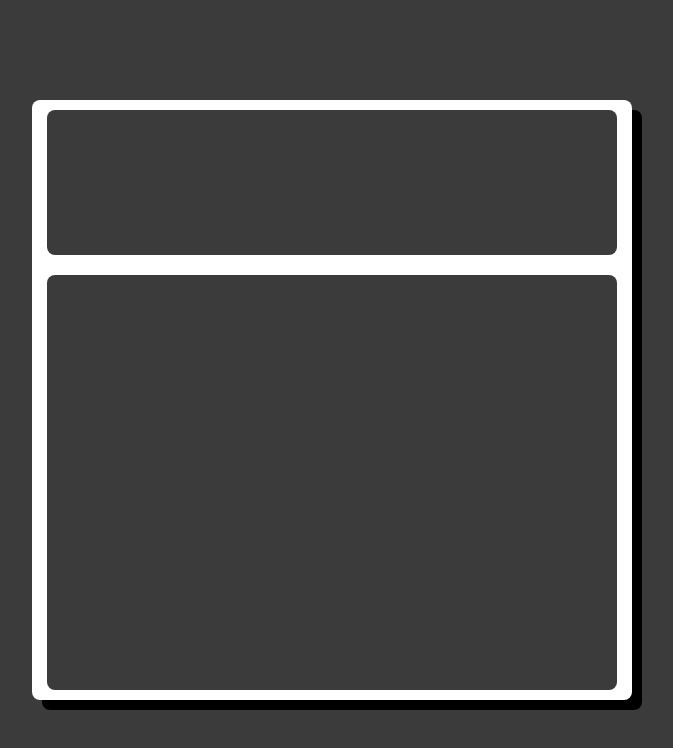
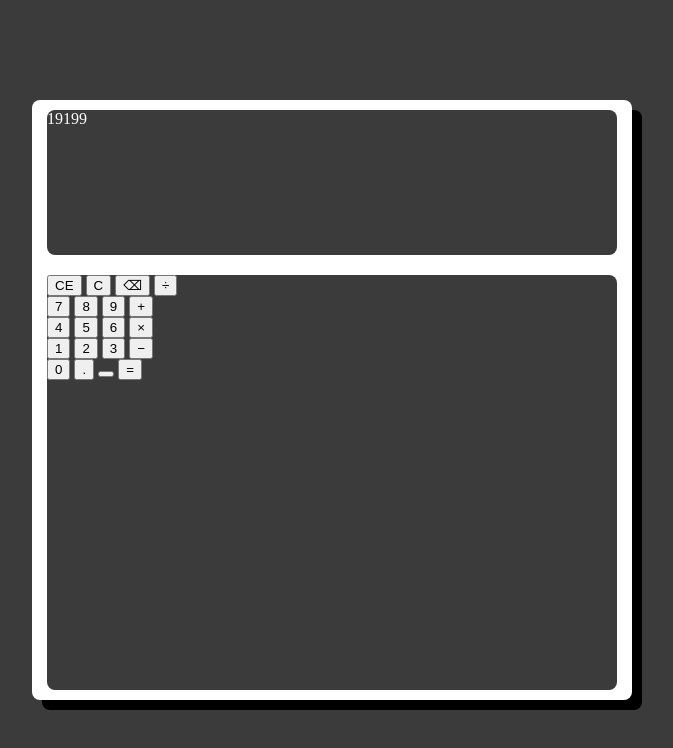
Before and after one commit to Vardhanb07/calculator, a plain HTML site: page index.html in a window 1280 px wide. Shown: the whole page, without its empty margins (308-981 px from the left). Drawn offline with Linux system fonts and the light colour scheme.

Commit message:
Add buttons

```diff
--- a/index.html
+++ b/index.html
@@ -9,8 +9,41 @@
 </head>
 <body>
     <div class="container">
-        <div class="display"></div>
-        <div class="buttons"></div>
+        <div class="display">
+            <span>19199</span>
+        </div>
+        <div class="buttons">
+            <div class="head">
+                <button class="element">CE</button>
+                <button class="element">C</button>
+                <button class="element">&#9003;</button>
+                <button class="element">&#247;</button>
+            </div>
+            <div class="head">
+                <button class="element">7</button>
+                <button class="element">8</button>
+                <button class="element">9</button>
+                <button class="element">&#43;</button>
+            </div>
+            <div class="head">
+                <button class="element">4</button>
+                <button class="element">5</button>
+                <button class="element">6</button>
+                <button class="element">&#215;</button>
+            </div>
+            <div class="head">
+                <button class="element">1</button>
+                <button class="element">2</button>
+                <button class="element">3</button>
+                <button class="element">&#8722;</button>
+            </div>
+            <div class="head">
+                <button class="element">0</button>
+                <button class="element">.</button>
+                <button class="element"></button>
+                <button class="element">&#61;</button>
+            </div>
+        </div>
     </div>
 </body>
 </html>
```
